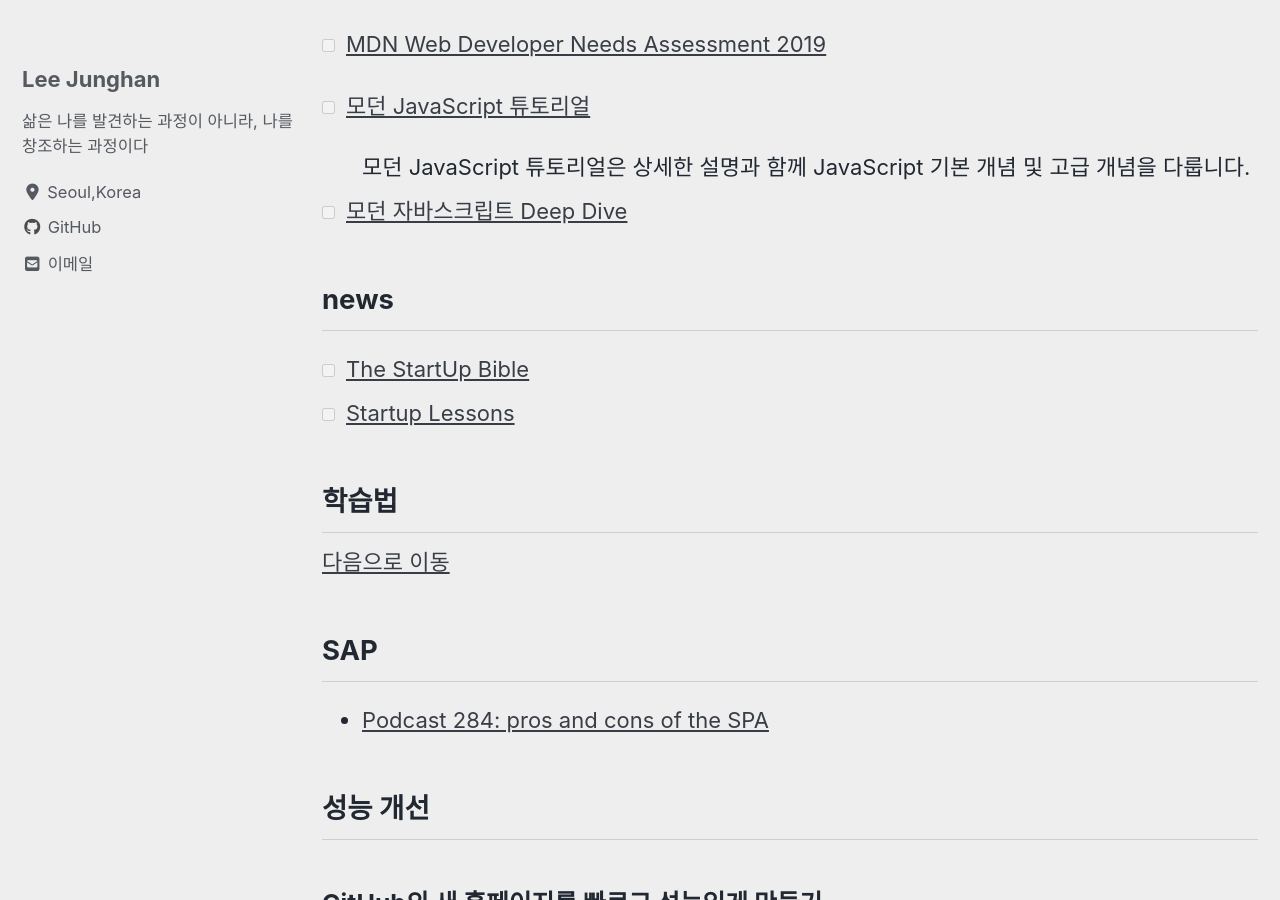
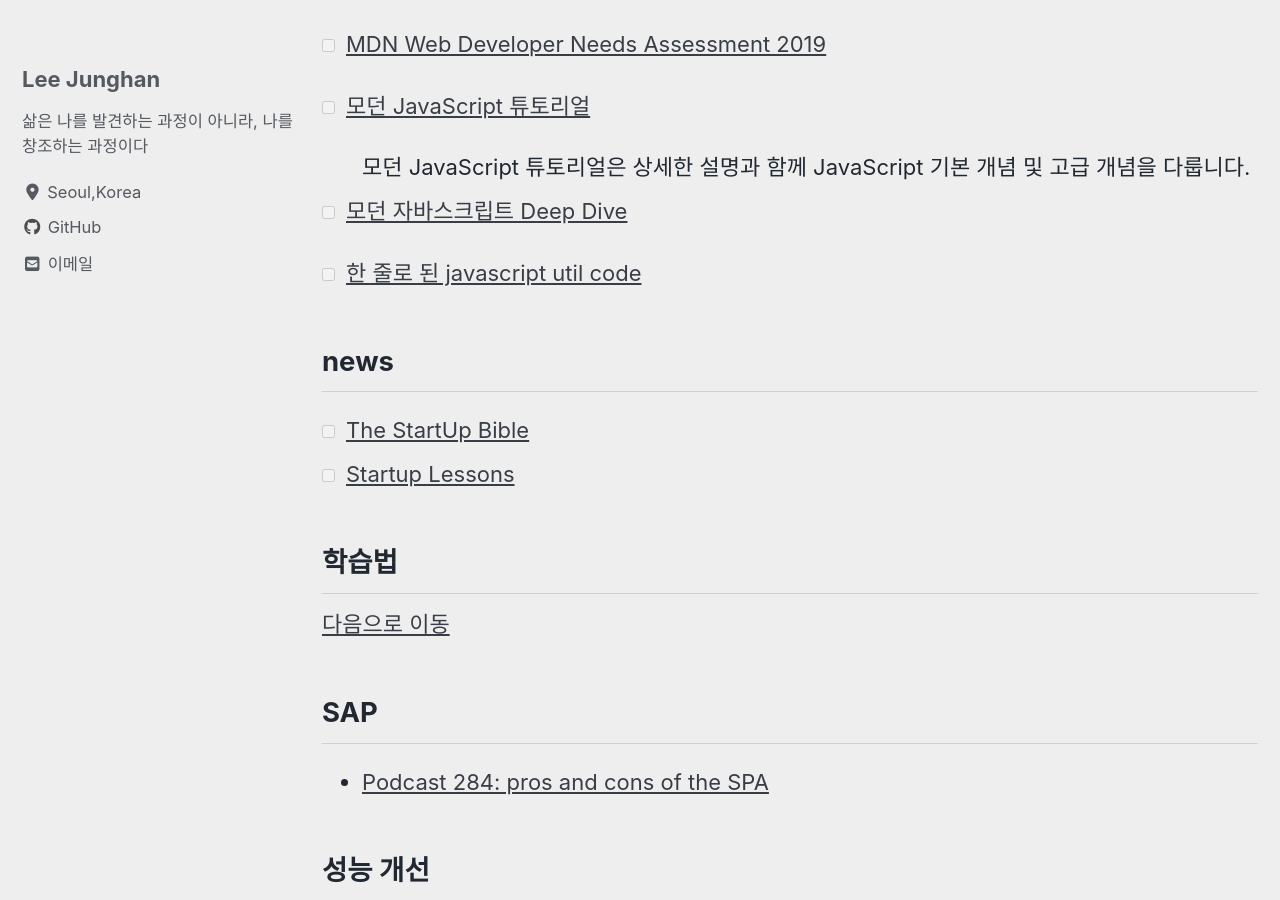
Before and after one commit to toyjhlee/toyjhlee.github.com, a Jekyll site: the page built from _posts/2020/09/2020-09-03-should-read.md, in a window 1280 px wide and 900 px high, scrolled down 2848 px. Built offline with Jekyll 4.4.1, drawn with Linux system fonts in a browser that asks for light colours; cached includes are drawn as plain includes; nearby versions of some CDN libraries.

Commit message:
Add 1loc

```diff
--- a/_posts/2020/09/2020-09-03-should-read.md
+++ b/_posts/2020/09/2020-09-03-should-read.md
@@ -78,6 +78,8 @@
     -   모던 JavaScript 튜토리얼은 상세한 설명과 함께 JavaScript 기본 개념 및 고급 개념을 다룹니다.
 
 -   [ ] [모던 자바스크립트 Deep Dive](https://poiemaweb.com/)
+
+-   [ ] [한 줄로 된 javascript util code](https://1loc.dev/)
 
 ## news
 
```
